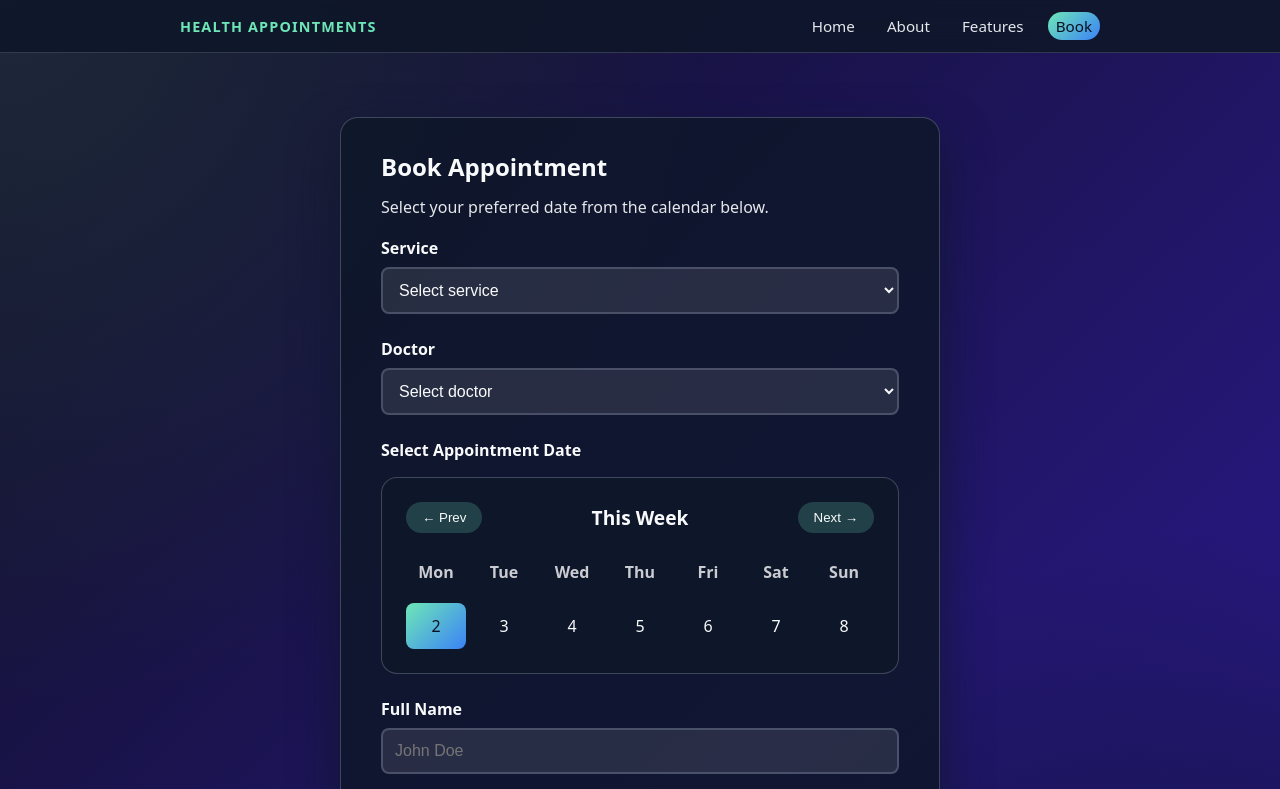
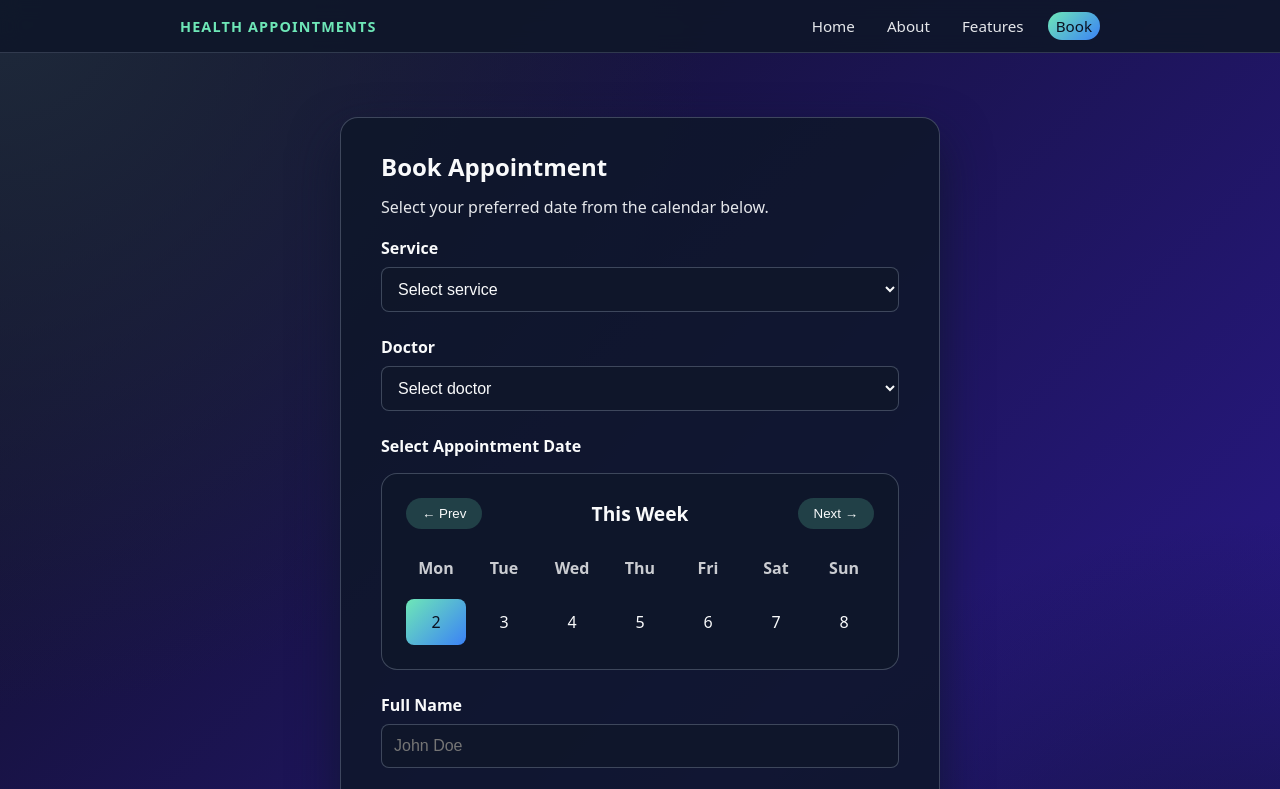
Before and after one commit to xginevra/WS2025_CI-CD_Pipeline_Project, a website: page book.html in a window 1280 px wide. Shown: the top 789 px of the page. Drawn offline with Linux system fonts and the light colour scheme.

Commit message:
fixed dropdown menus in book.html

```diff
--- a/book.html
+++ b/book.html
@@ -18,22 +18,30 @@
         margin-bottom: 0.5rem;
         font-weight: 600;
       }
+      .form-group select option {
+        background: #1e293b; /* Dark option background */
+        color: #f9fafb; /* White option text */
+      }
       .form-group input,
       .form-group select,
       .form-group textarea {
         width: 100%;
         padding: 0.75rem;
-        border: 2px solid rgba(148, 163, 184, 0.3);
+        border: 1px solid rgba(148, 163, 184, 0.35);
         border-radius: 8px;
-        background: rgba(255, 255, 255, 0.1);
-        color: var(--text-main);
+        background: rgba(15, 23, 42, 0.8); /* Semi-transparent dark */
+        color: #f9fafb; /* White text */
         font-size: 1rem;
+        transition: all 0.2s;
       }
+
       .form-group input:focus,
-      .form-group select:focus {
+      .form-group select:focus,
+      .form-group textarea:focus {
         outline: none;
         border-color: var(--accent);
         box-shadow: 0 0 0 3px rgba(110, 231, 183, 0.2);
+        background: rgba(15, 23, 42, 1); /* Solid dark on focus */
       }
 
       /* Calendar Styles */
```
